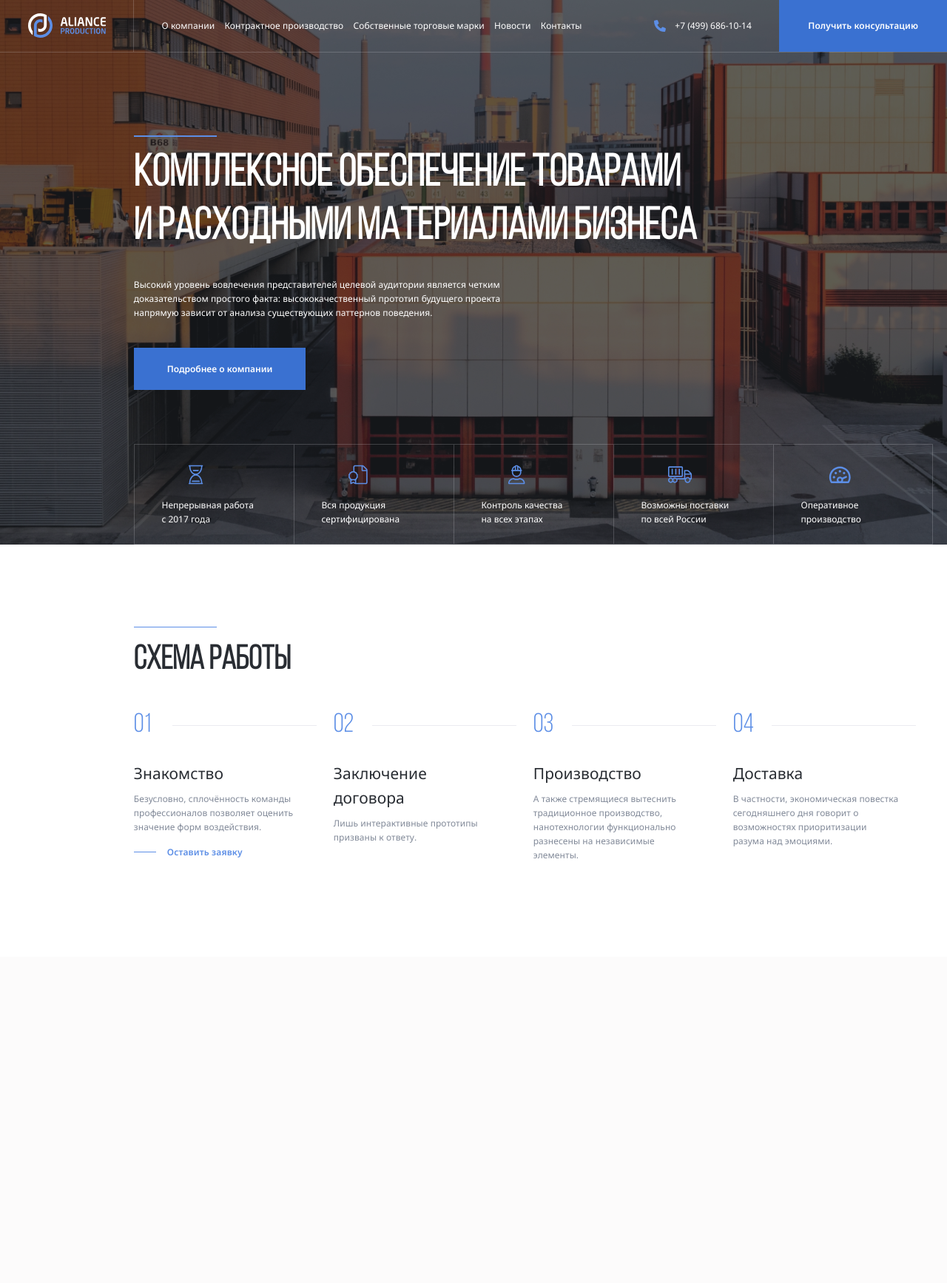
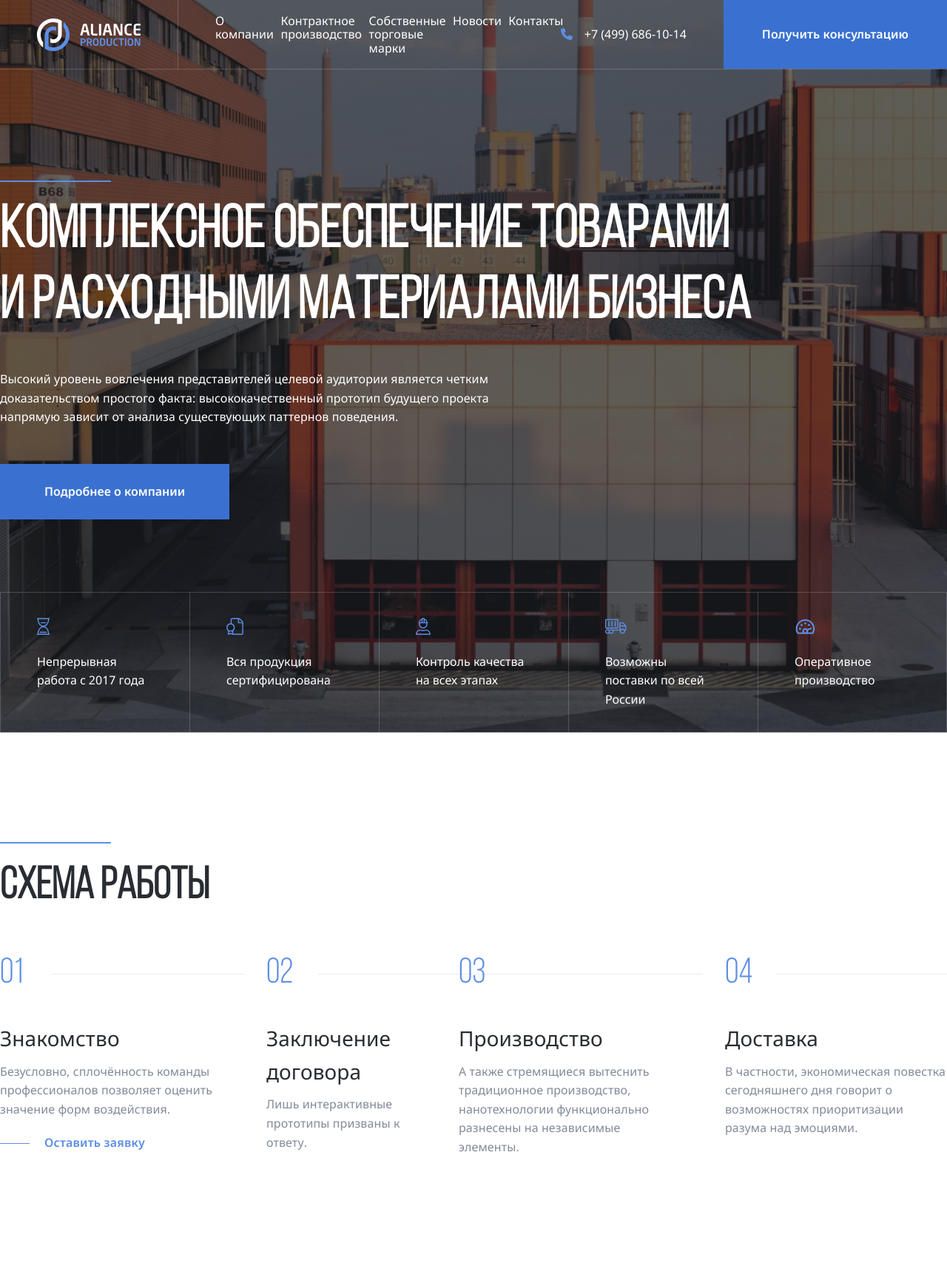
Before and after one commit to katanablaade/Aliance, a PHP site: page / in a window 1280 px wide. Shown: the whole page at 74% size. Before the commit the page ends 1160 px from the top, so only its background shows below. Run offline with PHP 8.4, Linux system fonts and the light colour scheme.

Commit message:
fixed: container

```diff
--- a/css/style.css
+++ b/css/style.css
@@ -2,7 +2,7 @@
   box-sizing: border-box;
 }
 html {
-  font-size: 16px;
+  font-size: 1rem;
 }
 @font-face {
   font-family: "Bebas Neue";
@@ -20,46 +20,45 @@ body {
   font-variation-settings: "wdth" 100;
 }
 .container {
-  max-width: 90rem;
+  max-width: 1440px;
   margin: auto;
-  margin-left: 15.0625rem; /*Добавил сам, чтобы выровнить отступ слева в линию */
   padding: 0;
 }
 .navbar {
   display: flex;
   align-items: center;
   color: #fff;
-  height: 5.875rem;
+  height: 94px;
   position: fixed;
   width: 100%;
   left: 0;
   top: 0;
   z-index: 2;
-  border-bottom: 1px solid rgba(235, 235, 240, 0.2);
+  border-bottom: 0.0625rem solid rgba(235, 235, 240, 0.2);
   transition: background-color 0.2s, height 0.2s;
 }
 .navbar-light {
   background-color: #fff;
   color: rgb(41, 45, 51);
-  height: 4.625rem;
+  height: 74px;
 }
 .logo-svg {
-  width: 8.75rem;
-  height: 2.75rem;
+  width: 140px;
+  height: 44px;
 }
 .navbar-light .header-logo-path {
   fill: rgb(41, 45, 51);
 }
 
 .header {
-  padding-top: 5.875rem;
+  padding-top: 94px;
   min-height: 89vh;
 }
 .header-image {
   background-image: url("../img/header-img.jpeg");
   background-size: cover;
   background-repeat: no-repeat;
-  background-position: center -3.375rem;
+  background-position: center -54px;
   position: relative;
 }
 .header-image::before {
@@ -75,15 +74,19 @@ body {
 .header-logo {
   display: flex;
   align-items: center;
-  padding: 0px 3.125rem;
-  border-right: 1px solid rgba(235, 235, 240, 0.2);
+  padding: 0rem 50px;
+  border-right: 0.0625rem solid rgba(235, 235, 240, 0.2);
   height: 100%;
+}
+.icon-svg {
+  width: 2.25rem;
+  height: 2.25rem;
 }
 .header-nav {
   flex-basis: 100%;
   display: flex;
   list-style: none;
-  padding-left: 3.125rem;
+  padding-left: 50px;
   margin: 0;
 }
 .header-nav-item:not(:last-child) {
@@ -91,29 +94,29 @@ body {
 }
 .header-nav-link {
   text-decoration: none;
-  font-size: 1rem;
+  font-size: 16px;
   color: inherit;
-  letter-spacing: 0.0063rem;
+  letter-spacing: 0.1008px;
 }
 .header-phone {
   flex-shrink: 0;
   display: flex;
   align-items: center;
-  gap: 1rem;
+  gap: 16px;
 }
 .header-phone-link {
   text-decoration: none;
-  font-size: 1rem;
+  font-size: 16px;
   color: inherit;
-  margin-right: 3.125rem;
+  margin-right: 50px;
 }
 .button {
-  font-size: 1rem;
+  font-size: 16px;
   font-weight: 600;
   line-height: 160%;
   color: #ffffff;
   background: rgb(58, 113, 209);
-  padding: 1.5625rem 3.75rem;
+  padding: 25px 60px;
   border: none;
   display: inline-block;
   cursor: pointer;
@@ -121,167 +124,159 @@ body {
 .navbar-button {
   flex-shrink: 0;
   height: 100%;
-  padding: 1.5625rem 3.25rem;
-  letter-spacing: 0.0063rem;
+  padding: 25px 52px;
+  letter-spacing: 0.1008px;
 }
 .header-button {
   height: 100%;
 }
 .seporator {
   background: rgb(92, 142, 230);
-  width: 9.375rem;
-  height: 0.125rem;
+  width: 150px;
+  height: 2px;
 }
 .header-content {
-  padding-top: 9.375rem;
+  padding-top: 150px;
   position: relative;
   z-index: 1;
   color: #fff;
 }
 .header-title {
-  max-width: 67.5rem;
+  max-width: 1080px;
   font-family: "Bebas Neue";
-  font-size: 5rem;
+  font-size: 80px;
   line-height: 120%;
-  margin: 1.875rem 0;
-  margin-top: 1.25rem;
-  letter-spacing: 0.0469rem;
-  word-spacing: -0.125rem;
+  margin: 30px 0;
+  margin-top: 20px;
+  letter-spacing: 0.7504px;
+  word-spacing: -2px;
 }
 .header-text {
-  max-width: 45rem;
+  max-width: 720px;
   font-style: normal;
-  font-size: 1rem;
+  font-size: 16px;
   font-weight: 400;
   line-height: 160%;
-  margin-bottom: 3.125rem;
-  padding-top: 0.75rem;
-  letter-spacing: 0.0063rem;
+  margin-bottom: 50px;
+  padding-top: 12px;
+  letter-spacing: 0.1008px;
 }
 .header-features {
   display: flex;
-  min-width: 10.5rem;
+  min-width: 168px;
   padding: 0;
-  margin-top: 6.125rem;
+  margin-top: 98px;
   list-style: none;
   color: #fff;
   position: relative;
 }
 .header-features-item {
-  padding: 1.9375rem 3.0625rem;
-  border: 1px solid rgba(235, 235, 240, 0.2);
-  width: 18rem;
+  padding: 31px 49px;
+  border: 0.0625rem solid rgba(235, 235, 240, 0.2);
+  width: 288px;
 }
 .header-features-text {
-  font-size: 1rem;
+  font-size: 16px;
   font-weight: 400;
   line-height: 160%;
   margin-bottom: 0;
-  margin-top: 1.0625rem;
+  margin-top: 17px;
 }
 .header-features-item:not(:last-child) {
   border-right: none;
 }
 .section {
-  margin-top: 9.25rem;
-  margin-bottom: 9.375rem;
+  margin-top: 148px;
+  margin-bottom: 150px;
 }
 .section-title {
   font-family: "Bebas Neue";
-  font-size: 3.75rem;
+  font-size: 60px;
   line-height: 120%;
   color: rgb(41, 45, 51);
-  margin-top: 1.375rem;
-  padding-top: 0.0625rem;
+  margin-top: 22px;
+  padding-top: 1px;
 }
 .steps {
   display: flex;
   list-style: none;
   padding: 0;
-  gap: 3.75rem;
+  gap: 60px;
 }
 .steps-item {
-  max-width: 18.75rem;
+  max-width: 300px;
 }
 .steps-num {
   font-family: "Bebas Neue";
   color: rgb(92, 142, 230);
-  font-size: 3rem;
+  font-size: 48px;
   line-height: 120%;
-  margin-top: 0.1875rem;
+  margin-top: 3px;
   display: flex;
   align-items: center;
   position: relative;
 }
 .steps-num::after {
   content: "";
-  height: 0.0625rem;
+  height: 1px;
   background: rgb(235, 235, 240);
-  width: 16.25rem;
-  margin-left: 4.375rem;
+  width: 260px;
+  margin-left: 70px;
   position: absolute;
 }
 .steps-title {
   color: rgb(41, 45, 51);
-  font-size: 1.75rem;
+  font-size: 28px;
   font-weight: 400;
   line-height: 160%;
-  margin-top: 2.1875rem;
-  margin-bottom: 0.625rem;
-  letter-spacing: 0.0063rem;
+  margin-top: 35px;
+  margin-bottom: 10px;
+  letter-spacing: 0.1008px;
 }
 .steps-text {
   color: rgb(130, 138, 153);
-  font-size: 1rem;
+  font-size: 16px;
   font-weight: 400;
   line-height: 160%;
-  margin-top: 0.625rem;
-  margin-bottom: 1.25rem;
-  letter-spacing: 0.0063rem;
+  margin-top: 10px;
+  margin-bottom: 20px;
+  letter-spacing: 0.1008px;
 }
 .steps-link {
   display: flex;
   align-items: center;
   text-decoration: none;
   color: rgb(92, 142, 230);
-  font-size: 1rem;
+  font-size: 16px;
   font-weight: 600;
   line-height: 160%;
-  letter-spacing: 0.0125rem;
+  letter-spacing: 0.2px;
 }
 .steps-link::before {
   content: "";
-  height: 0.0625rem;
+  height: 1px;
   background: rgb(92, 142, 230);
-  width: 2.5rem;
-  margin-right: 1.25rem;
+  width: 40px;
+  margin-right: 20px;
 }
-@media (max-width: 1920px) {
+@media (max-width: 120rem) {
   .header-image {
     background-position: center;
   }
 }
-@media (max-width: 1800px) {
+@media (max-width: 106.25rem) {
   html {
-    font-size: 14px;
+    font-size: 0.875rem;
   }
   .header-image {
     background-position: center;
   }
 }
-@media (max-width: 1400px) {
+@media (max-width: 91.25rem) {
   html {
-    font-size: 13px;
+    font-size: 0.8125rem;
   }
   .header-image {
     background-position: center;
   }
 }
-@media (max-width: 1300px) {
-  html {
-    font-size: 12px;
-  }
-  .header-image {
-    background-position: center;
-  }
-}
--- a/index.html
+++ b/index.html
@@ -67,31 +67,31 @@
         <!-- /.header-content -->
         <ul class="header-features">
           <li class="header-features-item">
-            <svg class="logo-svg" width="36" height="36">
+            <svg class="icon-svg" width="36" height="36">
               <use href="img/sprite.svg#time"></use>
             </svg>
             <p class="header-features-text">Непрерывная работа c 2017 года</p>
           </li>
           <li class="header-features-item">
-            <svg class="logo-svg" width="36" height="36">
+            <svg class="icon-svg" width="36" height="36">
               <use href="img/sprite.svg#certificate"></use>
             </svg>
             <p class="header-features-text">Вся продукция сертифицирована</p>
           </li>
           <li class="header-features-item">
-            <svg class="logo-svg" width="36" height="36">
+            <svg class="icon-svg" width="36" height="36">
               <use href="img/sprite.svg#control"></use>
             </svg>
             <p class="header-features-text">Контроль качества на всех этапах</p>
           </li>
           <li class="header-features-item">
-            <svg class="logo-svg" width="36" height="36">
+            <svg class="icon-svg" width="36" height="36">
               <use href="img/sprite.svg#delivery"></use>
             </svg>
             <p class="header-features-text">Возможны поставки по всей России</p>
           </li>
           <li class="header-features-item">
-            <svg class="logo-svg" width="36" height="36">
+            <svg class="icon-svg" width="36" height="36">
               <use href="img/sprite.svg#speed"></use>
             </svg>
             <p class="header-features-text">Оперативное производство</p>
```
